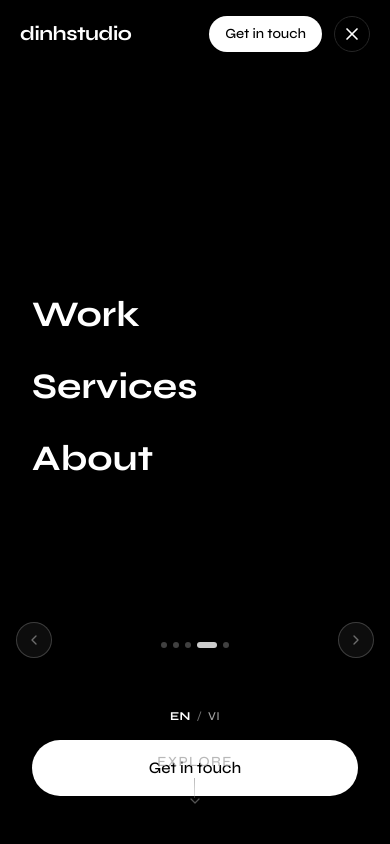
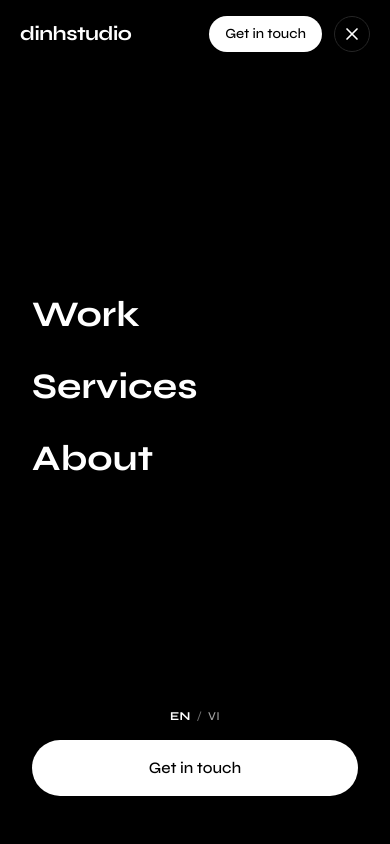
Before and after one commit to dinhio/dinhstudio, a Next.js app: page /en-us in a window 390 px wide. Both pictures are taken after a click on the button 352 px from the left and 34 px from the top of the page. Shown: the top 844 px of the page. Built offline with nearby package versions, Linux system fonts and the light colour scheme.

Commit message:
fix: keep mobile menu overlay above hero controls

```diff
--- a/components/navbar.tsx
+++ b/components/navbar.tsx
@@ -246,7 +246,7 @@ export function Navbar({ alwaysVisible = false, hideUntilScroll = false }: Navba
         role="dialog"
         aria-modal="true"
         aria-label={dictionary.nav.navigationMenu}
-        className="fixed inset-0 z-40 flex flex-col bg-background md:hidden"
+        className="fixed inset-0 z-[79] flex flex-col bg-background md:hidden"
         style={{
           opacity: mobileOpen ? 1 : 0,
           pointerEvents: mobileOpen ? "auto" : "none",
```
